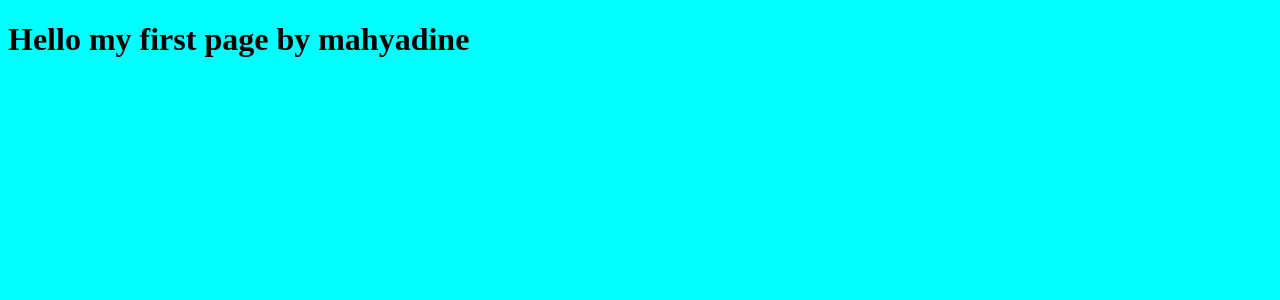
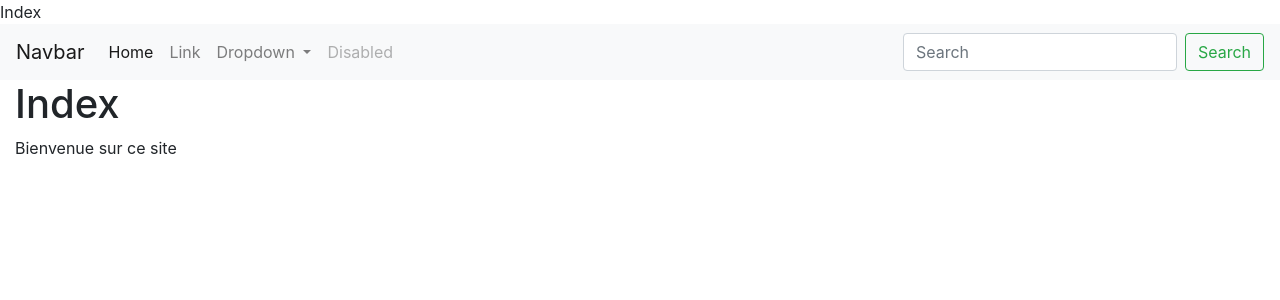
Before and after one commit to mahyadine/Django_tuto, a Django app: page / in a window 1280 px wide. Shown: the top 300 px of the page. Run offline with Django 3.2, Linux system fonts and the light colour scheme; some libraries are stand-ins or nearby versions.

Commit message:
bootstrap style

```diff
--- /dev/null
+++ b/tutoriel/home/templates/home/base.html
@@ -0,0 +1,54 @@
+{% load static %}
+<!DOCTYPE html>
+<html>
+<head>
+    <title>{% block title %}{% endblock %}</title>
+    <link rel="stylesheet" type= "text/css" href= "{% static 'css/base.css' %}">
+    <link rel="stylesheet" href="https://stackpath.bootstrapcdn.com/bootstrap/4.4.1/css/bootstrap.min.css" integrity="sha384-Vkoo8x4CGsO3+Hhxv8T/Q5PaXtkKtu6ug5TOeNV6gBiFeWPGFN9MuhOf23Q9Ifjh" crossorigin="anonymous">
+    <script src="https://code.jquery.com/jquery-3.4.1.slim.min.js" integrity="sha384-J6qa4849blE2+poT4WnyKhv5vZF5SrPo0iEjwBvKU7imGFAV0wwj1yYfoRSJoZ+n" crossorigin="anonymous"></script>
+    <script src="https://cdn.jsdelivr.net/npm/popper.js@1.16.0/dist/umd/popper.min.js" integrity="sha384-Q6E9RHvbIyZFJoft+2mJbHaEWldlvI9IOYy5n3zV9zzTtmI3UksdQRVvoxMfooAo" crossorigin="anonymous"></script>
+    <script src="https://stackpath.bootstrapcdn.com/bootstrap/4.4.1/js/bootstrap.min.js" integrity="sha384-wfSDF2E50Y2D1uUdj0O3uMBJnjuUD4Ih7YwaYd1iqfktj0Uod8GCExl3Og8ifwB6" crossorigin="anonymous"></script>
+    {% block style %}{% endblock %}
+</head>
+<body>
+    <nav class="navbar navbar-expand-lg navbar-light bg-light">
+        <a class="navbar-brand" href="#">Navbar</a>
+        <button class="navbar-toggler" type="button" data-toggle="collapse" data-target="#navbarSupportedContent" aria-controls="navbarSupportedContent" aria-expanded="false" aria-label="Toggle navigation">
+          <span class="navbar-toggler-icon"></span>
+        </button>
+
+        <div class="collapse navbar-collapse" id="navbarSupportedContent">
+          <ul class="navbar-nav mr-auto">
+            <li class="nav-item active">
+              <a class="nav-link" href="#">Home <span class="sr-only">(current)</span></a>
+            </li>
+            <li class="nav-item">
+              <a class="nav-link" href="#">Link</a>
+            </li>
+            <li class="nav-item dropdown">
+              <a class="nav-link dropdown-toggle" href="#" id="navbarDropdown" role="button" data-toggle="dropdown" aria-haspopup="true" aria-expanded="false">
+                Dropdown
+              </a>
+              <div class="dropdown-menu" aria-labelledby="navbarDropdown">
+                <a class="dropdown-item" href="#">Action</a>
+                <a class="dropdown-item" href="#">Another action</a>
+                <div class="dropdown-divider"></div>
+                <a class="dropdown-item" href="#">Something else here</a>
+              </div>
+            </li>
+            <li class="nav-item">
+              <a class="nav-link disabled" href="#" tabindex="-1" aria-disabled="true">Disabled</a>
+            </li>
+          </ul>
+          <form class="form-inline my-2 my-lg-0">
+            <input class="form-control mr-sm-2" type="search" placeholder="Search" aria-label="Search">
+            <button class="btn btn-outline-success my-2 my-sm-0" type="submit">Search</button>
+          </form>
+        </div>
+      </nav>
+
+
+    {% block body %}{% endblock %}
+</body>
+
+</html>
--- a/tutoriel/home/templates/home/index.html
+++ b/tutoriel/home/templates/home/index.html
@@ -1,12 +1,29 @@
-{% load static %}
-<!DOCTYPE html>
+{% extends 'home/base.html' %}
 
-<html>
-<head>
-    <title><h1>Index</h1></title>
-    <link rel="stylesheet" href= "../static/css/index.css">
-</head>
-<body>
-    <h1>Hello my first page by mahyadine</h1>
-</body>
-</html>
+{% block title %}
+Index
+{% endblock %}
+
+{% block style %}
+Index
+{% endblock %}
+
+{% block body %}
+
+<div class = "container-fluid">
+
+    <div class = "row">
+
+        <div class = "col">
+
+            <h1>Index</h1>
+            <p>Bienvenue sur ce site</p>
+
+        </div>
+    </div>
+
+
+
+</div>
+
+{% endblock %}
--- /dev/null
+++ b/tutoriel/static/css/base.css
@@ -0,0 +1,3 @@
+body{
+    background-color:red;
+}
--- /dev/null
+++ b/tutoriel/static/css/index.css
@@ -0,0 +1,3 @@
+body{
+    background-color: aqua;
+}
```
Also changed, not shown: tutoriel/home/static/css/index.css (renamed from tutoriel/tutoriel/static/css/index.css), 3 other files.
